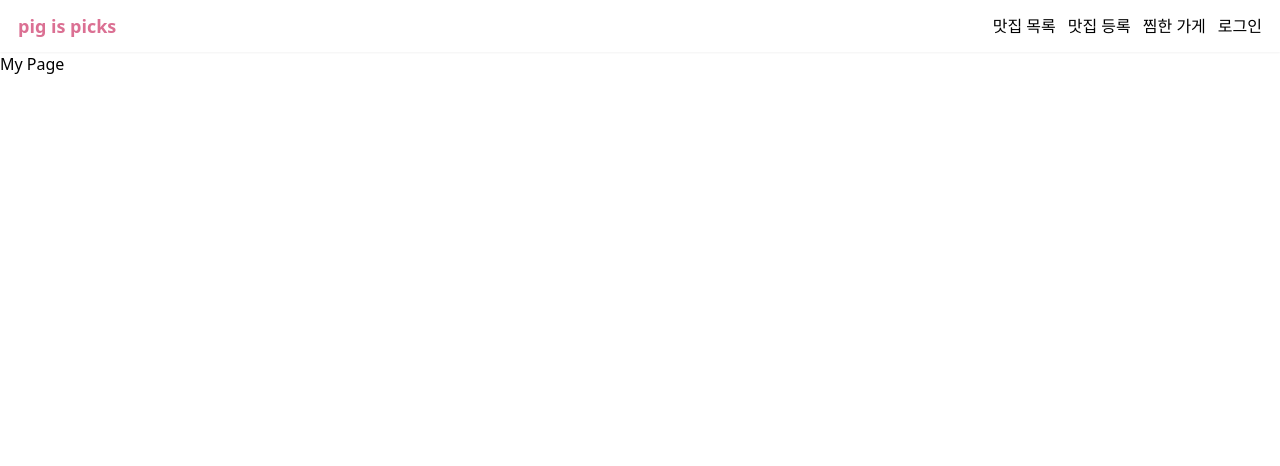
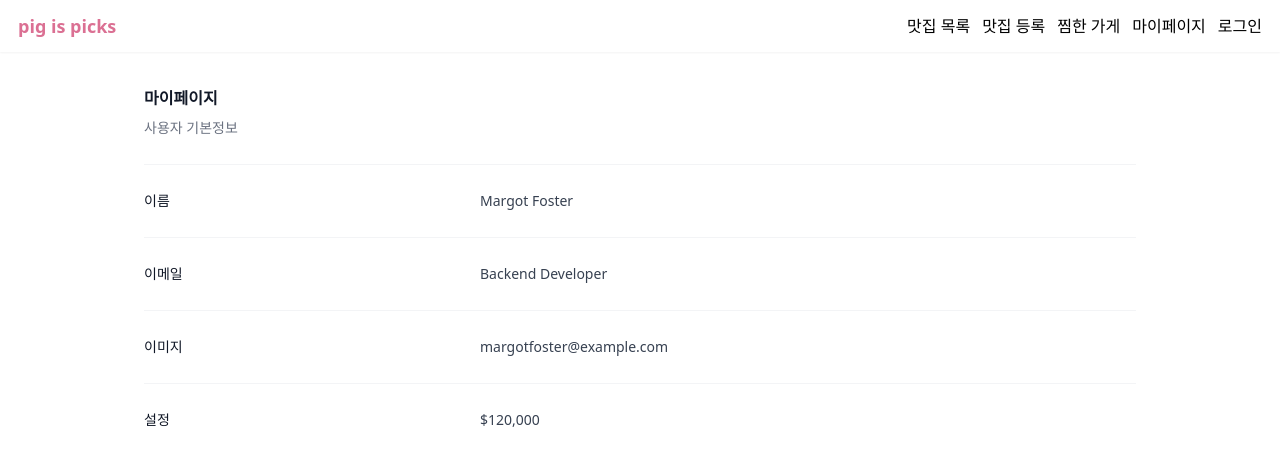
Before and after one commit to Daily-manjoo/Pigs-picks, a Next.js app: page /users/mypage in a window 1280 px wide. Shown: the top 466 px of the page. Built offline with nearby package versions, Linux system fonts and the light colour scheme; no server answers.

Commit message:
마이페이지 레이아웃

```diff
--- a/src/components/Navbar.tsx
+++ b/src/components/Navbar.tsx
@@ -23,6 +23,9 @@
           </Link>
           <Link href="/users/likes" className="navbar__list--item">
             찜한 가게
+          </Link>
+          <Link href="/users/mypage" className="navbar__list--item">
+            마이페이지
           </Link>
           {status === "authenticated" ? (
             <button type="button" onClick={() => signOut()}>
@@ -56,6 +59,9 @@
             <Link href="/users/likes" className="navbar__list--item--mobile">
               찜한 가게
             </Link>
+            <Link href="/users/mypage" className="navbar__list--item--mobile">
+              마이페이지
+            </Link>
             <Link
               href="/api/auth/signin"
               className="navbar__list--item--mobile"
--- a/src/pages/users/mypage.tsx
+++ b/src/pages/users/mypage.tsx
@@ -1,7 +1,50 @@
-export default function MyPage(){
-    return(
-        <div>
-            <h1>My Page</h1>
-        </div>
-    )
+export default function MyPage() {
+  return (
+    <div className="md:max-w-5xl mx-auto py-8 px-4">
+      <div className="px-4 sm:px-0">
+        <h3 className="text-base font-semibold leading-7 text-gray-900">
+          마이페이지
+        </h3>
+        <p className="mt-1 max-w-2xl text-sm leading-6 text-gray-500">
+          사용자 기본정보
+        </p>
+      </div>
+      <div className="mt-6 border-t border-gray-100">
+        <dl className="divide-y divide-gray-100">
+          <div className="px-4 py-6 sm:grid sm:grid-cols-3 sm:gap-4 sm:px-0">
+            <dt className="text-sm font-medium leading-6 text-gray-900">
+              이름
+            </dt>
+            <dd className="mt-1 text-sm leading-6 text-gray-700 sm:col-span-2 sm:mt-0">
+              Margot Foster
+            </dd>
+          </div>
+          <div className="px-4 py-6 sm:grid sm:grid-cols-3 sm:gap-4 sm:px-0">
+            <dt className="text-sm font-medium leading-6 text-gray-900">
+              이메일
+            </dt>
+            <dd className="mt-1 text-sm leading-6 text-gray-700 sm:col-span-2 sm:mt-0">
+              Backend Developer
+            </dd>
+          </div>
+          <div className="px-4 py-6 sm:grid sm:grid-cols-3 sm:gap-4 sm:px-0">
+            <dt className="text-sm font-medium leading-6 text-gray-900">
+              이미지
+            </dt>
+            <dd className="mt-1 text-sm leading-6 text-gray-700 sm:col-span-2 sm:mt-0">
+              margotfoster@example.com
+            </dd>
+          </div>
+          <div className="px-4 py-6 sm:grid sm:grid-cols-3 sm:gap-4 sm:px-0">
+            <dt className="text-sm font-medium leading-6 text-gray-900">
+              설정
+            </dt>
+            <dd className="mt-1 text-sm leading-6 text-gray-700 sm:col-span-2 sm:mt-0">
+              $120,000
+            </dd>
+          </div>
+        </dl>
+      </div>
+    </div>
+  );
 }
--- a/src/styles/globals.css
+++ b/src/styles/globals.css
@@ -36,10 +36,9 @@
   @apply pt-[52px];
 }
 
-@media only screen and (max-width: 600px){
-
+@media only screen and (max-width: 600px) {
   .navbar--mobile {
-    @apply fixed w-full text-white h-screen top-[52px] bg-pink-200;
+    @apply fixed w-full text-white h-screen top-[52px] z-[100] bg-pink-200;
   }
   .navbar__list {
     @apply hidden;
```
